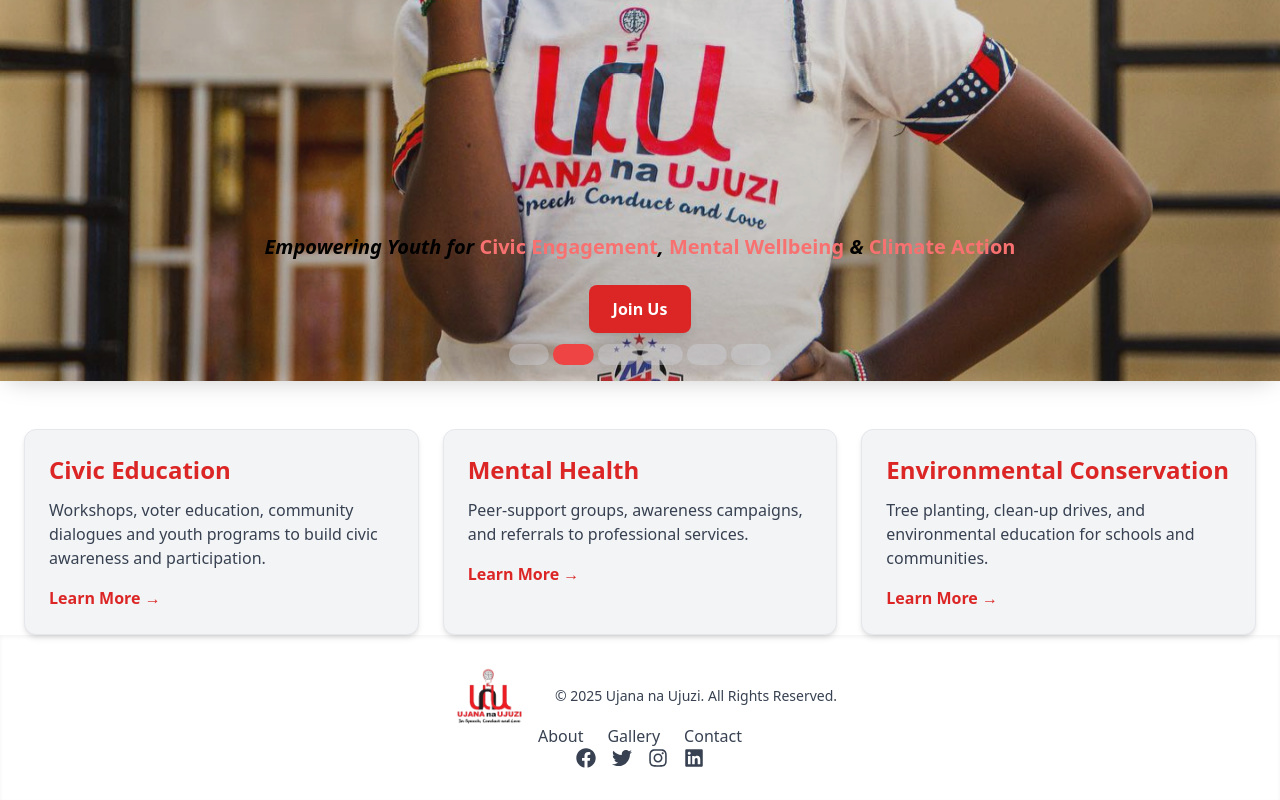
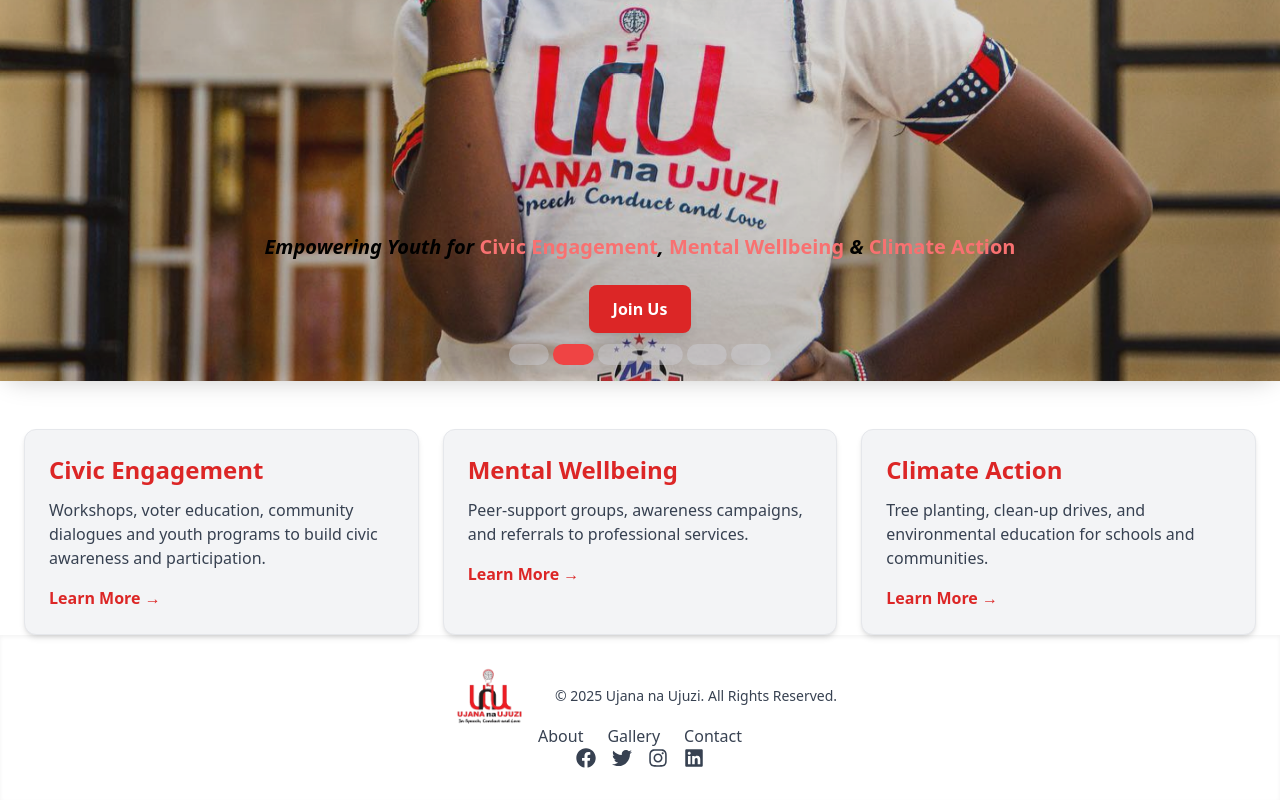
Before and after one commit to Larrymeez/Ujana-na-Ujuzi, a React (Vite) app: page / in a window 1280 px wide. Shown: the part 496-1296 px from the top of the page. Built offline with nearby package versions, Linux system fonts and the light colour scheme.

Commit message:
Updates home section

```diff
--- a/src/components/Home.jsx
+++ b/src/components/Home.jsx
@@ -10,17 +10,17 @@
       {/* Pillars preview */}
       <div className="mt-12 px-6 grid md:grid-cols-3 gap-6">
         <PillarCard
-          title="Civic Education"
+          title="Civic Engagement"
           description="Workshops, voter education, community dialogues and youth programs to build civic awareness and participation."
           link="/civic"
         />
         <PillarCard
-          title="Mental Health"
+          title="Mental Wellbeing"
           description="Peer-support groups, awareness campaigns, and referrals to professional services."
           link="/mental"
         />
         <PillarCard
-          title="Environmental Conservation"
+          title="Climate Action"
           description="Tree planting, clean-up drives, and environmental education for schools and communities."
           link="/env"
         />
```
Also changed, not shown: src/assets/hero7.jpg (added), src/assets/hero8.jpg (added).
